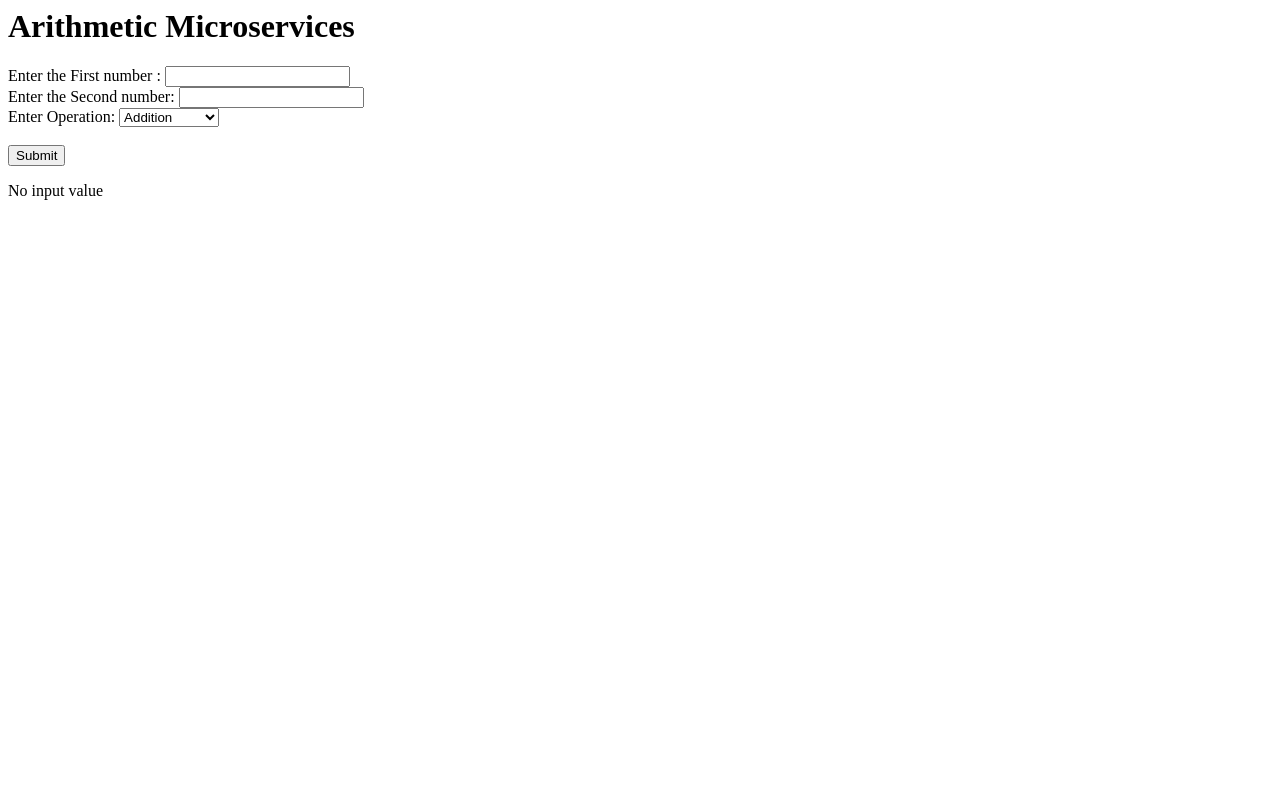
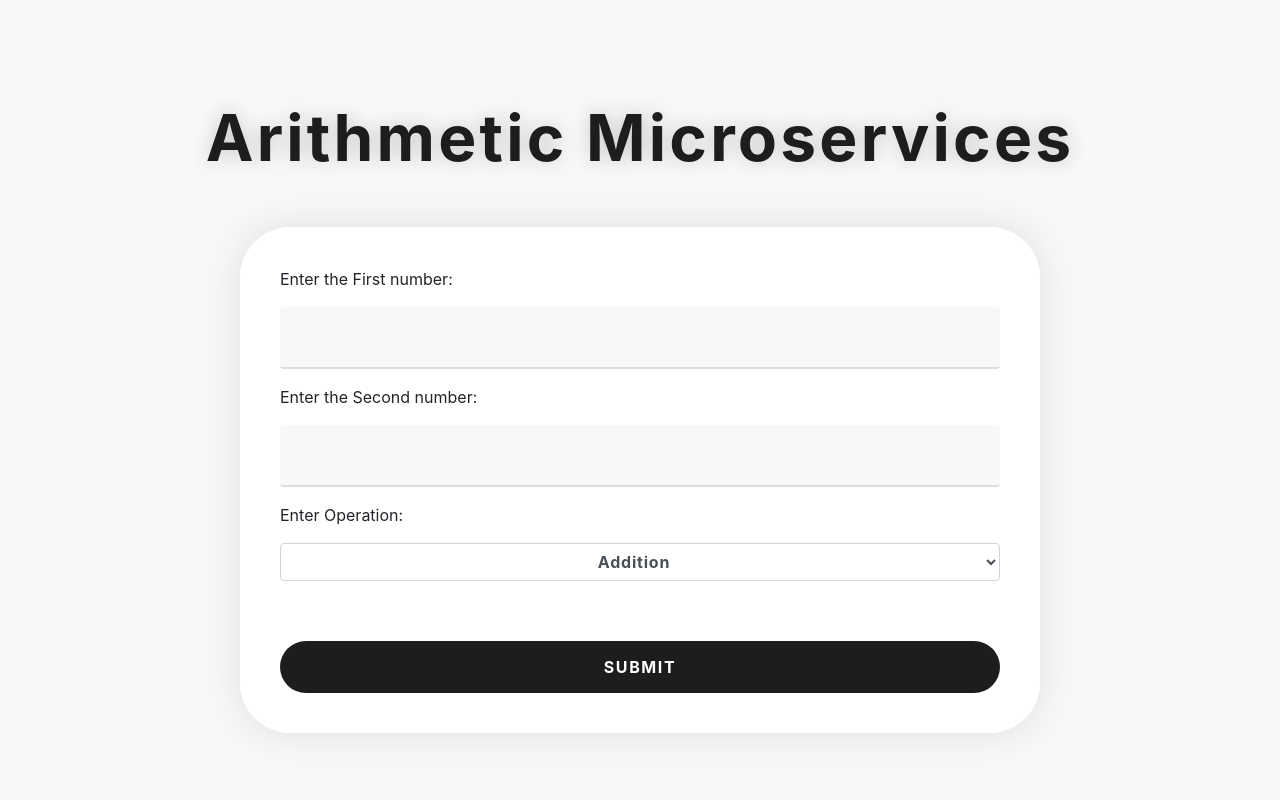
Before and after one commit to PrajayVK/UE20CS351_BreakingDownMonoliths, a Flask app: page / in a window 1280 px wide. Run offline with Flask 3, Linux system fonts and the light colour scheme; some libraries are stand-ins or nearby versions.

Commit message:
Front end Updated

```diff
--- a/microservices/landing/app/app.py
+++ b/microservices/landing/app/app.py
@@ -80,9 +80,9 @@ def index():
             result = multiply(number_1, number_2)
         elif operation == 'divide':
             if number_2==0:
-                        result = 'Zero Division Error'
+                result = 'Zero Division Error'
             else:
-                        result = divide(number_1, number_2)
+                result = divide(number_1, number_2)
         elif operation == 'greater_than':
             result = greater_than(number_1, number_2)
         elif operation == 'less_than':
@@ -91,10 +91,9 @@ def index():
             result = equal(number_1, number_2)
 
         flash(f'The result of operation {operation} on {number_1} and {number_2} is {result}')
-
-        return render_template('index.html')
+        # Pass the result message to the template
+        return render_template('index.html', result=result)
     except:
-        flash(f'No input value')
         return render_template('index.html')
 
 if __name__ == '__main__':
--- a/microservices/landing/app/templates/index.html
+++ b/microservices/landing/app/templates/index.html
@@ -1,13 +1,96 @@
+<!DOCTYPE html>
 <html>
+  <head>
+    <meta charset="UTF-8">
+    <title>Arithmetic Microservices</title>
+
+    <!-- Link Bootstrap stylesheet -->
+    <link rel="stylesheet" href="https://maxcdn.bootstrapcdn.com/bootstrap/4.0.0/css/bootstrap.min.css">
+    <style>
+      /* Style for the form input fields */
+      form input[type="text"], select {
+        width: 100%;
+        padding: 18px 20px;
+        margin: 8px 0;
+        box-sizing: border-box;
+        border: none;
+        border-bottom: 2px solid #DDDDDD;
+        font-size: 16px;
+        font-weight: bold;
+        background-color: #F8F8F8;
+        text-align: center;
+        color: #1D1D1D;
+        letter-spacing: 0.05em;
+      }
+
+      /* Style for the submit button */
+      input[type="submit"] {
+        background-color: #1D1D1D;
+        color: white;
+        padding: 14px 20px;
+        margin: 20px 0 0;
+        border: none;
+        border-radius: 50px;
+        cursor: pointer;
+        width: 100%;
+        display: block;
+        font-size: 16px;
+        font-weight: bold;
+        text-transform: uppercase;
+        letter-spacing: 0.1em;
+        transition: all 0.2s ease-in-out;
+      }
+
+      input[type="submit"]:hover {
+        background-color: #FFFFFF;
+        color: #1D1D1D;
+        border: 1px solid #1D1D1D;
+      }
+
+      /* Style for the h1 tag */
+      h1 {
+        text-align: center;
+        margin-top: 100px;
+        margin-bottom: 50px;
+        font-size: 64px;
+        color: #1D1D1D;
+        font-weight: bold;
+        letter-spacing: 0.05em;
+        text-shadow: 0 0 20px rgba(0,0,0,0.2);
+      }
+
+      /* Style for the body */
+      body {
+        background-color: #F8F8F8;
+      }
+
+      /* Style for the form */
+      form {
+        margin: auto;
+        max-width: 800px;
+        background-color: #FFFFFF;
+        padding: 40px;
+        border-radius: 50px;
+        box-shadow: 0 0 40px rgba(0,0,0,0.1);
+      }
+    </style>
+
+  </head>
   <body>
     <h1>Arithmetic Microservices</h1>
     <form action="" method="POST">
       <!-- Hint 1: What if input "first" and "second" had default values? -->
-         Enter the First number : <input name="first">
-         <br>
-         Enter the Second number: <input name="second">
-         <br>
-         Enter Operation: <select id="op" name="operation">
+      <div class="form-group">
+        <label for="first">Enter the First number:</label>
+        <input type="text" class="form-control" id="first" name="first">
+      </div>
+      <div class="form-group">
+        <label for="second">Enter the Second number:</label>
+        <input type="text" class="form-control" id="second" name="second">
+      </div>
+      <div class="form-group">
+        <label for="operation">Enter Operation:</label>
+        <select class="form-control" id="operation" name="operation">
           <option value="add">Addition</option>
           <option value="minus">Subtraction</option>
           <option value="multiply">Multiplication</option>
@@ -16,8 +99,9 @@
           <option value="less_than">Less than</option>
           <option value="equal">Equal</option>
         </select>
-         <br><br>
-         <input type="submit" name="submit_button">
+      </div>
+      <br>
+      <input type="submit" class="btn btn-primary" name="submit_button" value="Submit">
     </form>
     {% for message in get_flashed_messages() %}
       {{message}}
```
Lines whose indentation alone changed are shown as unchanged.
